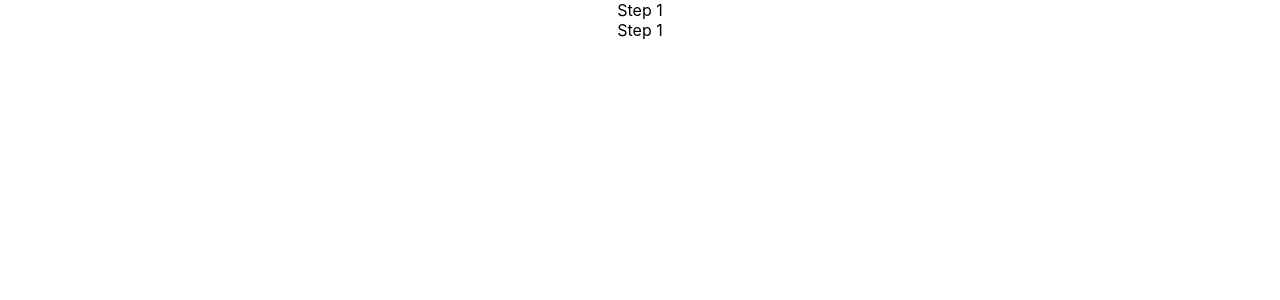
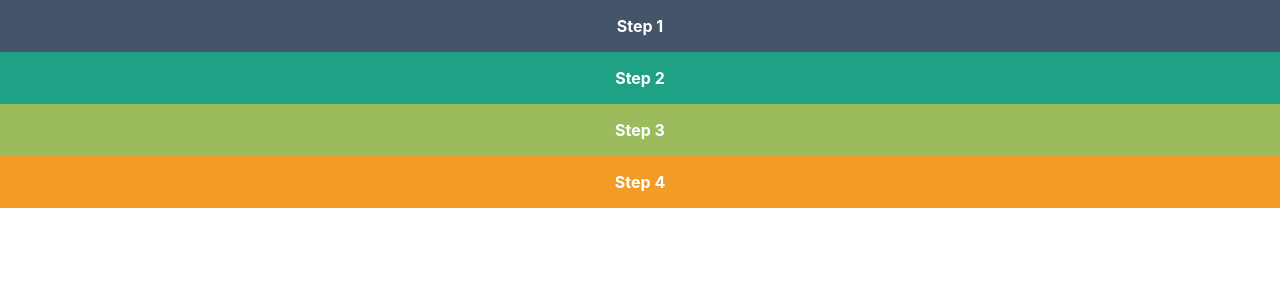
Before and after one commit to CarolEnache/loveholidays, a React (Create React App) app: page / in a window 1280 px wide. Shown: the top 300 px of the page. Built offline with nearby package versions, Linux system fonts and the light colour scheme.

Commit message:
create the steps with the background colors

```diff
--- a/src/App.js
+++ b/src/App.js
@@ -1,16 +1,13 @@
-import React, { Component } from 'react';
-import Step from './component/step';
+import React from 'react';
 import StepList from './component/step-list';
 import './App.css';
 
-class App extends Component {
-  render() {
-    return (
-      <div className="App">
-        <StepList />
-      </div>
-    );
-  }
+const App = () => {
+  return (
+    <div className="App">
+      <StepList />
+    </div>
+  );
 }
 
 export default App;
--- /dev/null
+++ b/src/component/step-list/step-data-list.js
@@ -0,0 +1,18 @@
+export const stepValueList = [
+    {
+        label: 'Step 1',
+        hexColor: '#445469'
+    },
+    {
+        label: 'Step 2',
+        hexColor: '#1ea185'
+    },
+    {
+        label: 'Step 3',
+        hexColor: '#9bbb5c'
+    },
+    {
+        label: 'Step 4',
+        hexColor: '#f29b26'
+    }
+]
--- a/src/component/step-list/step-list.component.js
+++ b/src/component/step-list/step-list.component.js
@@ -1,13 +1,15 @@
 import React from 'react';
+import { stepValueList } from './step-data-list'
+import './step-list.css'
+
 import Step from '../step/step.component';
 
 const StepList = () => {
-    const stepValueList = ['Step 1', 'Step 2']
     return (
         <div>
-            {stepValueList.map((value, key) => (
+            {stepValueList.map((stepValue, key) => (
                 <div className='step-list'>
-                    <Step key={key} value={value} />
+                    <Step key={key} {...stepValue} />
                 </div>
                 )
             )}
--- /dev/null
+++ b/src/component/step-list/step-list.css
@@ -0,0 +1,3 @@
+.step-list {
+  display: flex;
+}
--- a/src/component/step/step.component.js
+++ b/src/component/step/step.component.js
@@ -1,7 +1,7 @@
 import React from 'react';
+import './step.css';
 
-const Step = ({step = 1}) => (
-  <div> Step {step}</div>
+const Step = ({ label = 'Step 1', hexColor }) => (
+  <div className="step" style={{ backgroundColor: hexColor }}>{label}</div>
 )
-
 export default Step;
--- /dev/null
+++ b/src/component/step/step.css
@@ -0,0 +1,7 @@
+.step {
+  padding: 1rem;
+  flex-grow: 1;
+  text-align: center;
+  color: white;
+  font-weight: bold;
+}
```
